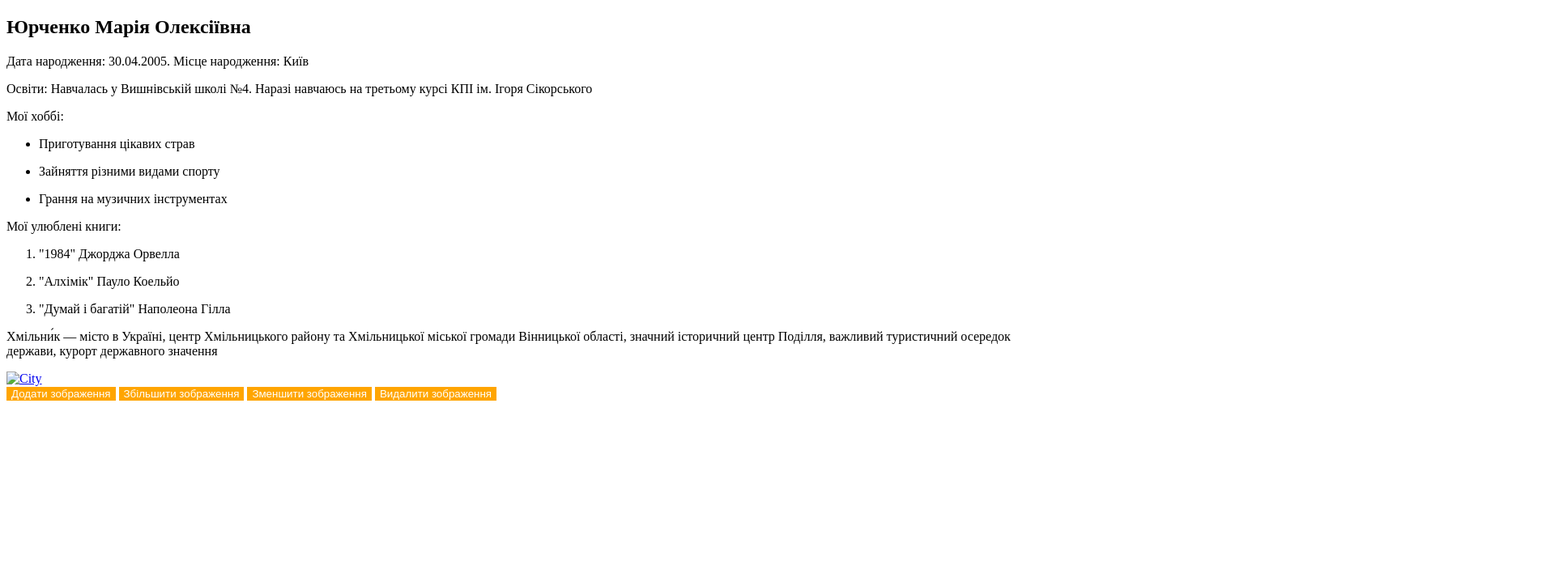
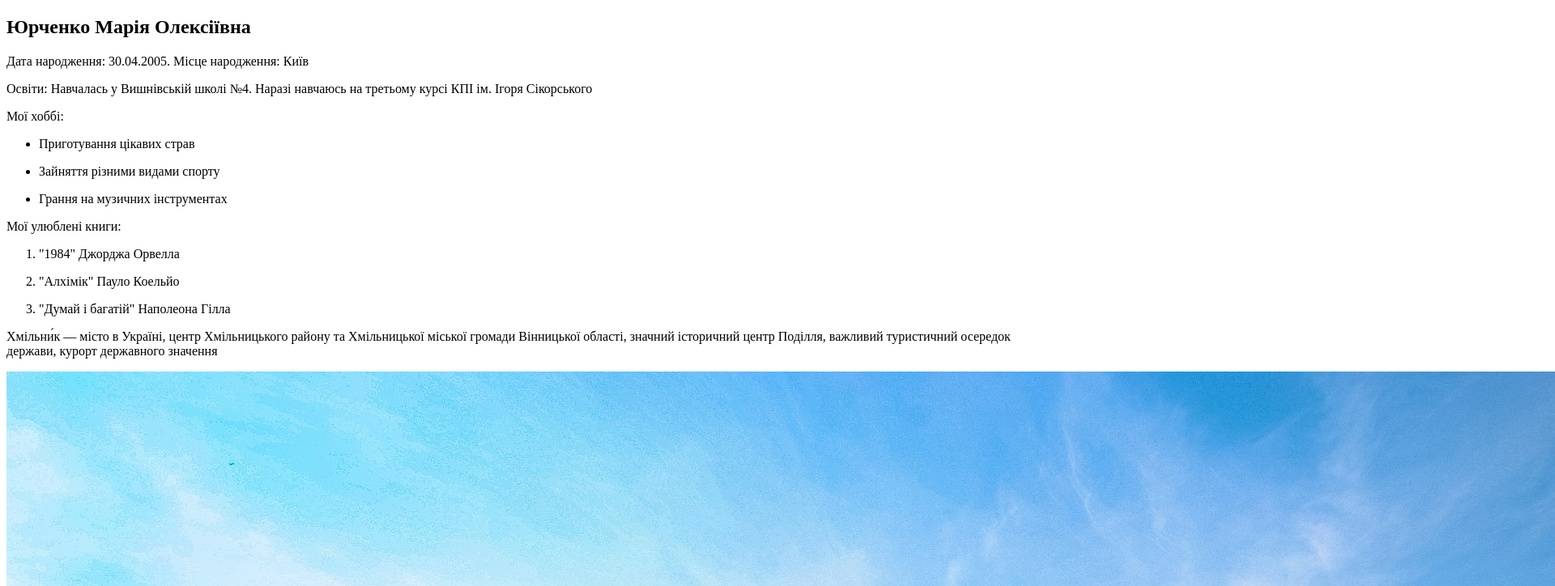
Before and after one commit to marryyurch/lab4, a plain HTML site: page index.html in a window 1280 px wide. Shown: the top 724 px of the page at 81% size, 1920 px wide, since content can reach past the window. Drawn offline with Linux system fonts and the light colour scheme.

Commit message:
Update index.html

```diff
--- a/index.html
+++ b/index.html
@@ -44,7 +44,7 @@
     </p>
     <div id="image-container">
         <a href="https://uk.wikipedia.org/wiki/" target="_blank">
-            <img id="my-image" src="/images/Фото-Хмільника.jpg" alt="City">
+            <img id="my-image" src="/images/city.jpg" alt="City">
         </a>
     </div>
     <div>
```
